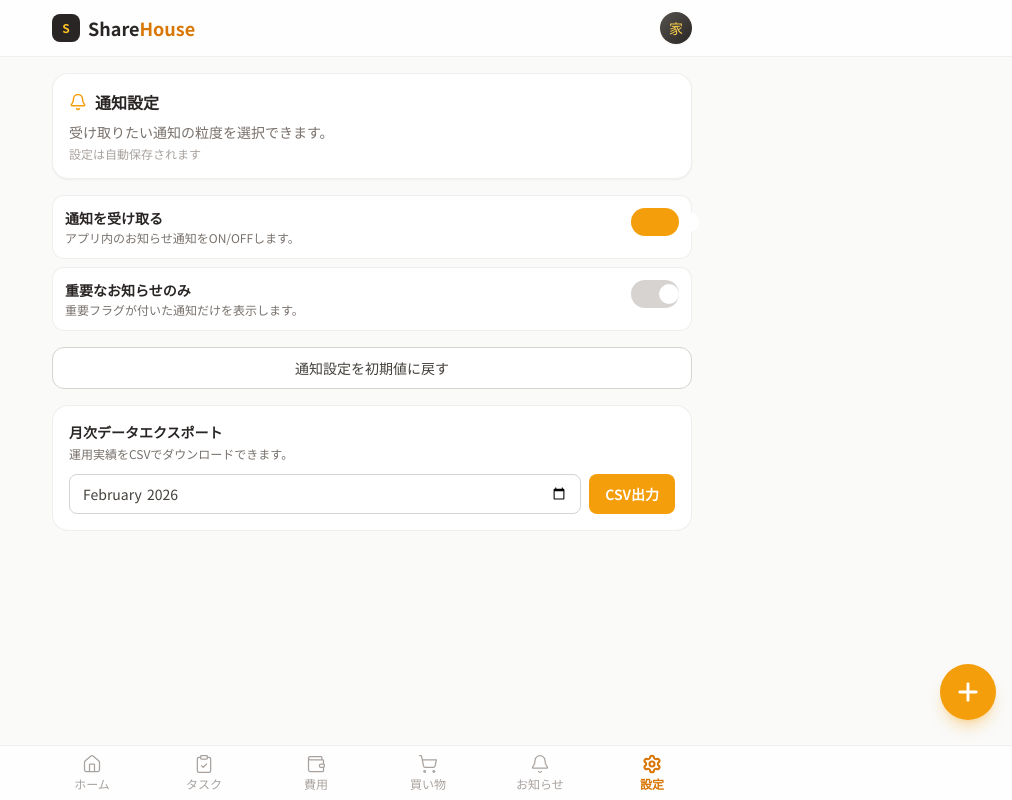
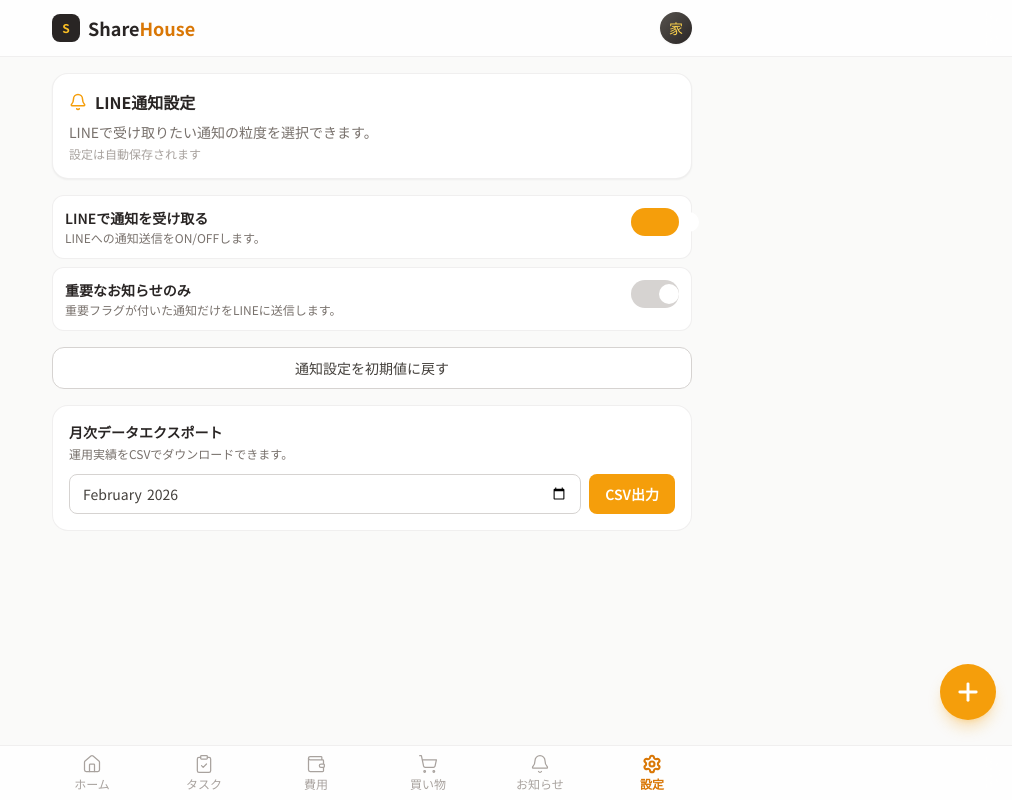
Before and after one commit to fujishio/ShareHouseWork, a Next.js app: page /settings in a window 1280 px wide. Shown: the whole page, without its empty margins (268-1280 px from the left). Built offline with nearby package versions, Linux system fonts and the light colour scheme.

Commit message:
通知設定を改善

```diff
--- a/src/app/settings/page.tsx
+++ b/src/app/settings/page.tsx
@@ -82,18 +82,18 @@ export default function SettingsPage() {
           ) : (
             <BellOff size={18} className="text-stone-400" />
           )}
-          <h2 className="font-bold text-stone-800">通知設定</h2>
+          <h2 className="font-bold text-stone-800">LINE通知設定</h2>
         </div>
         <p className="mt-2 text-sm text-stone-500">
-          受け取りたい通知の粒度を選択できます。
+          LINEで受け取りたい通知の粒度を選択できます。
         </p>
         <p className="mt-1 text-xs text-stone-400">{statusMessage}</p>
       </div>
 
       <div className="space-y-2">
         <SettingsToggle
-          title="通知を受け取る"
-          description="アプリ内のお知らせ通知をON/OFFします。"
+          title="LINEで通知を受け取る"
+          description="LINEへの通知送信をON/OFFします。"
           checked={settings.enabled}
           onChange={(enabled) =>
             updateSettings({
@@ -105,7 +105,7 @@ export default function SettingsPage() {
         />
         <SettingsToggle
           title="重要なお知らせのみ"
-          description="重要フラグが付いた通知だけを表示します。"
+          description="重要フラグが付いた通知だけをLINEに送信します。"
           checked={settings.importantOnly}
           disabled={!settings.enabled}
           onChange={(importantOnly) =>
--- a/src/components/NoticesWidget.tsx
+++ b/src/components/NoticesWidget.tsx
@@ -2,36 +2,15 @@
 
 import Link from "next/link";
 import { Bell } from "lucide-react";
-import type { Notice, NotificationSettings } from "@/types";
+import type { Notice } from "@/types";
 import { formatRelativeTime } from "@/shared/lib/time";
-import { useEffect, useMemo, useState } from "react";
-import {
-  DEFAULT_NOTIFICATION_SETTINGS,
-  loadNotificationSettings,
-} from "@/shared/lib/notification-settings";
 
 type Props = {
   notices: Notice[];
 };
 
 export default function NoticesWidget({ notices }: Props) {
-  const [settings, setSettings] = useState<NotificationSettings>(
-    DEFAULT_NOTIFICATION_SETTINGS
-  );
-
-  useEffect(() => {
-    setSettings(loadNotificationSettings());
-  }, []);
-
-  const filteredNotices = useMemo(() => {
-    if (!settings.enabled) {
-      return [];
-    }
-    if (settings.importantOnly) {
-      return notices.filter((notice) => notice.isImportant);
-    }
-    return notices;
-  }, [notices, settings.enabled, settings.importantOnly]);
+  const filteredNotices = notices;
 
   return (
     <div className="bg-white rounded-2xl shadow-sm border border-stone-200/60 p-4">
@@ -53,13 +32,9 @@ export default function NoticesWidget({ notices }: Props) {
         </div>
       </div>
 
-      {!settings.enabled ? (
+      {filteredNotices.length === 0 ? (
         <p className="text-sm text-stone-400 py-2 text-center">
-          通知はオフになっています
-        </p>
-      ) : filteredNotices.length === 0 ? (
-        <p className="text-sm text-stone-400 py-2 text-center">
-          {settings.importantOnly ? "重要なお知らせはありません" : "お知らせはありません"}
+          お知らせはありません
         </p>
       ) : (
         <ul className="space-y-1">
```
